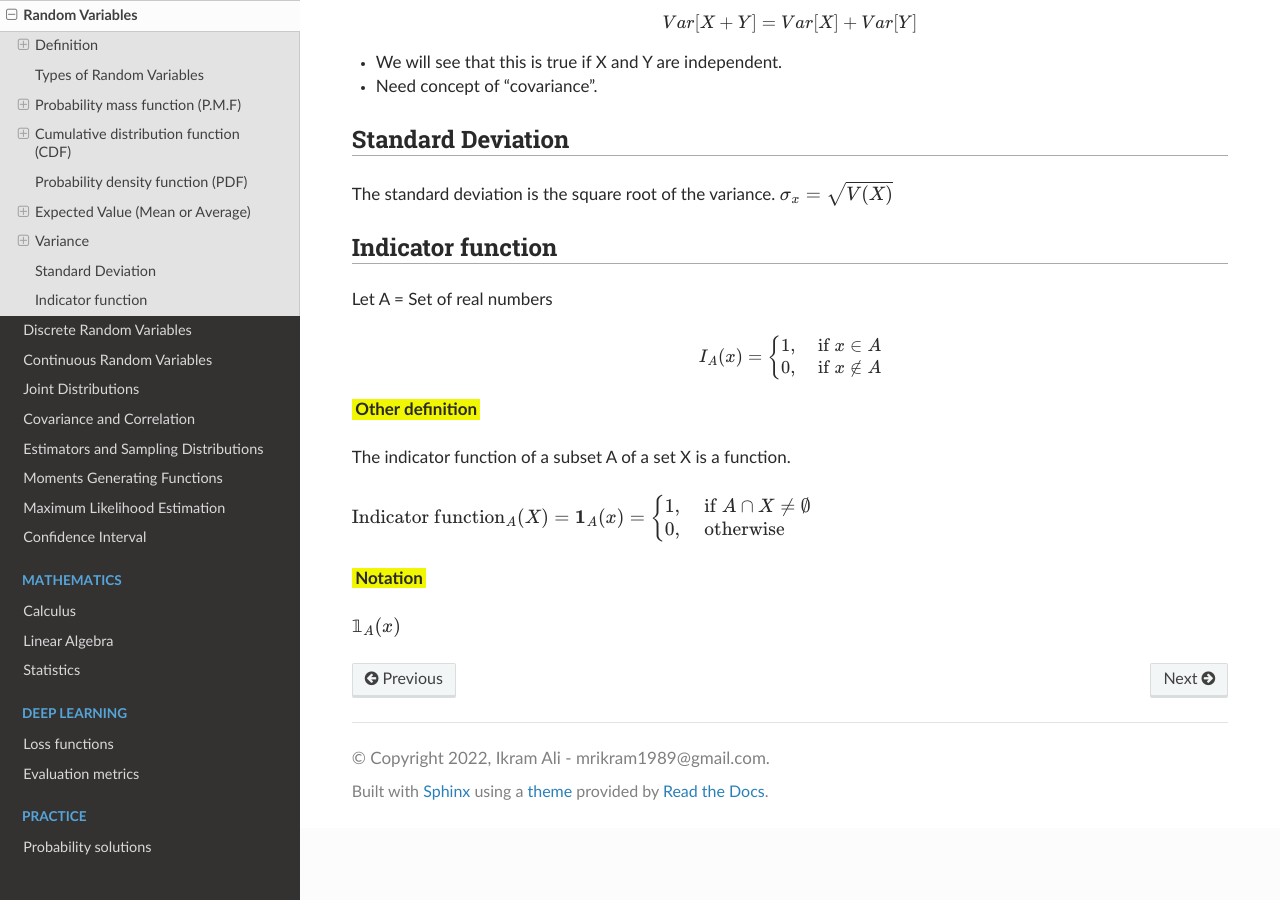
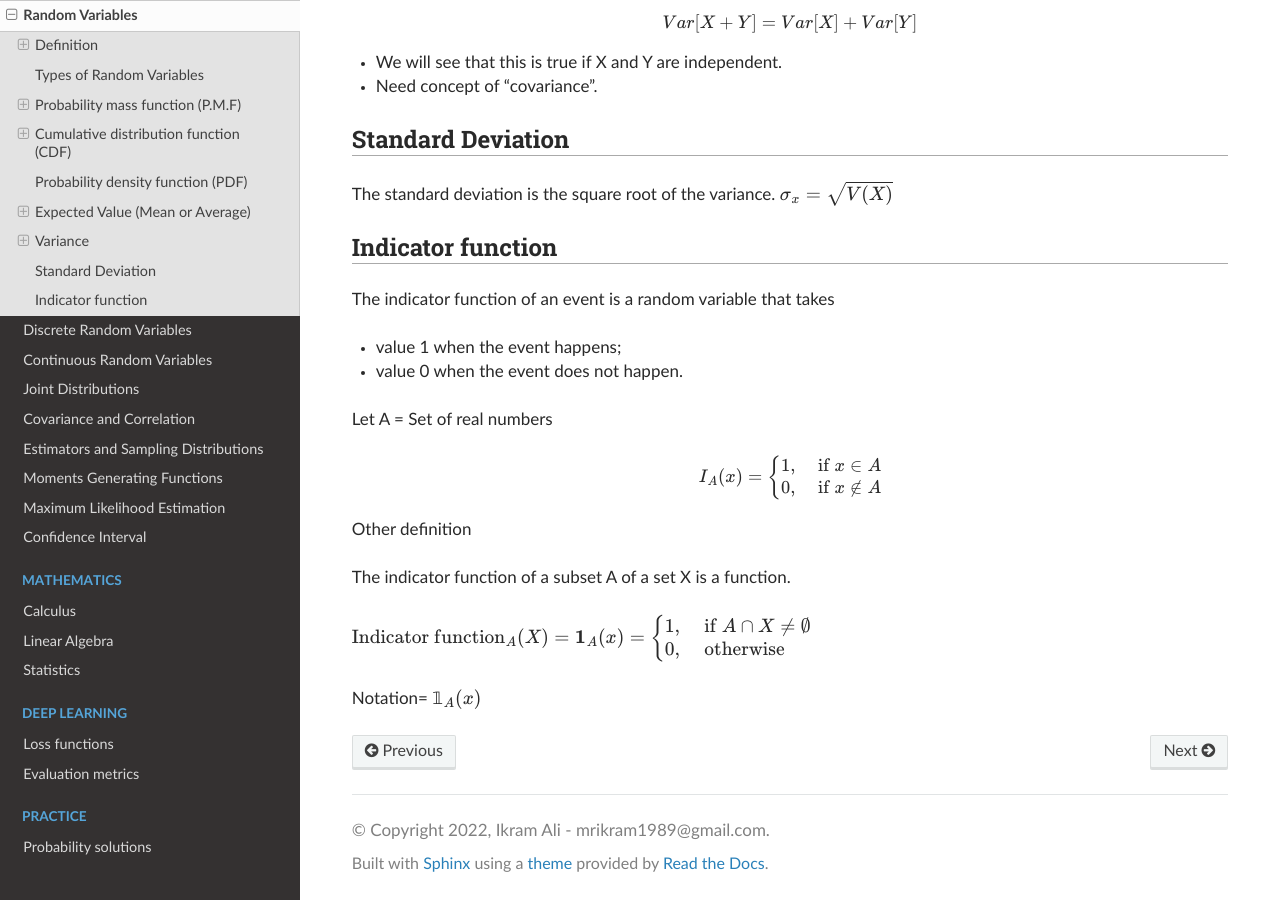
Before and after one commit to akkefa/ml-notes, a Sphinx documentation site: the page built from docs/probability/random_variable.md, in a window 1280 px wide and 900 px high, scrolled down 8984 px. Built offline with Sphinx 7.4.7 and the Read the Docs theme 2.0.0, drawn with Linux system fonts in a browser that asks for light colours.

Commit message:
new changes

```diff
--- a/docs/probability/random_variable.md
+++ b/docs/probability/random_variable.md
@@ -435,6 +435,10 @@ $$
 The standard deviation is the square root of the variance. $\sigma_x = \sqrt{V(X)}$
 
 ## Indicator function
+The indicator function of an event is a random variable that takes
+
+- value 1 when the event happens;
+- value 0 when the event does not happen.
 
 Let A = Set of real numbers
 
@@ -442,12 +446,10 @@ $$
 I_{A}(x)= \begin{cases}1, & \text { if } x \in A \\ 0, & \text { if } x \notin A\end{cases}
 $$
 
-**Other definition**
+Other definition
 
 The indicator function of a subset A of a set X is a function.
 
 $\text{Indicator function}_{A}(X) = \mathbf{1}_A(x) =\begin{cases} 1, & \text { if } A \cap X \neq \emptyset \\ 0, & \text { otherwise }\end{cases}$
 
-**Notation**
-
-$\mathbb{1} _{A}(x)$
+Notation= $\mathbb{1} _{A}(x)$
```
